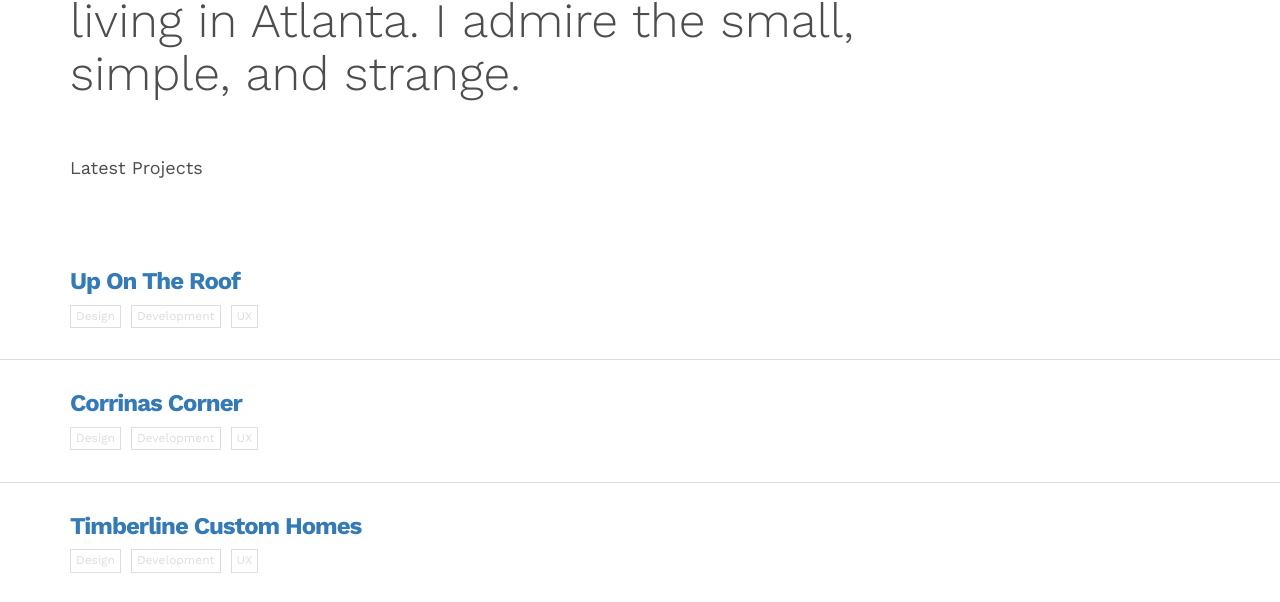
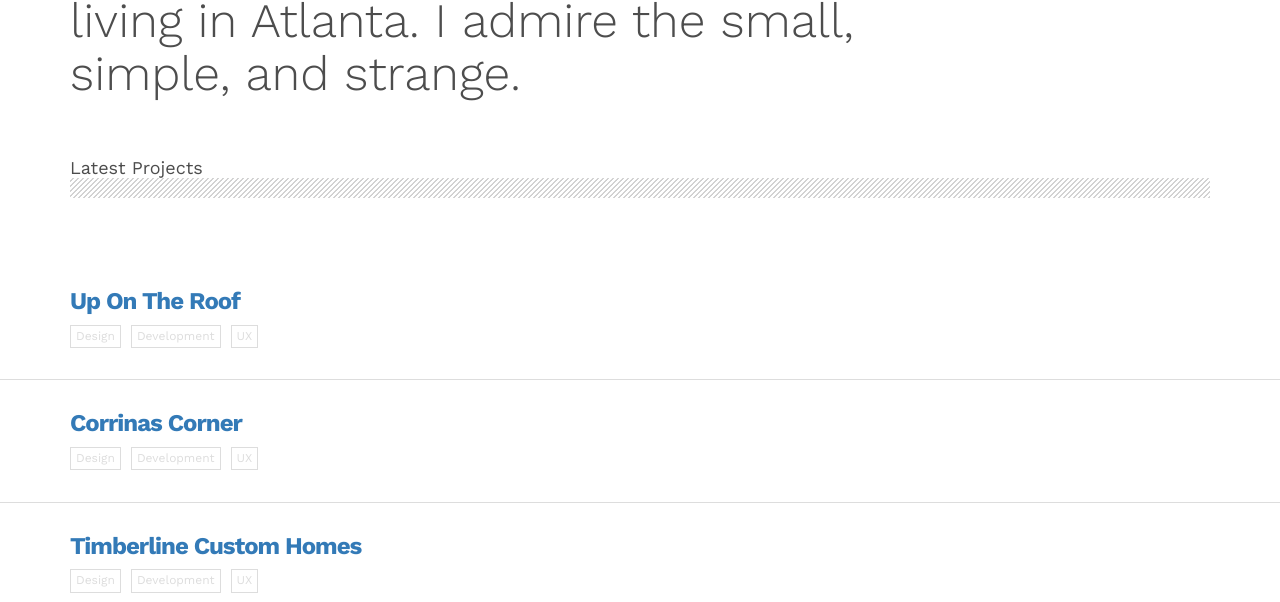
Before and after one commit to vibrains/vibrains, a website: page index.html in a window 1280 px wide. Shown: the part 198-800 px from the top of the page. Drawn offline with nearby package versions, Linux system fonts and the light colour scheme.

Commit message:
border image

```diff
--- a/index.html
+++ b/index.html
@@ -53,7 +53,7 @@
     </div>
   </div>
 
-  <div class="container">
+  <div class="container section-title">
     <h4>Latest Projects</h4>
   </div>
 
@@ -102,7 +102,6 @@
         </div>
       </div>
     </a>
-
   </div> <!--Work End -->
 
   <div class="container">
@@ -173,14 +172,8 @@
    <p>&copy; 2016 Company, Inc.</p>
  </footer>
 </div> <!-- /container -->
-
-
 <script src="js/script.js"></script>
 <script src="https://ajax.googleapis.com/ajax/libs/jquery/3.2.1/jquery.min.js"></script>
 <script src="https://maxcdn.bootstrapcdn.com/bootstrap/3.3.7/js/bootstrap.min.js" integrity="sha384-Tc5IQib027qvyjSMfHjOMaLkfuWVxZxUPnCJA7l2mCWNIpG9mGCD8wGNIcPD7Txa" crossorigin="anonymous"></script>
-
-<script type="text/javascript">
-</script>
-
 </body>
 </html>
--- a/sass/base.scss
+++ b/sass/base.scss
@@ -27,3 +27,13 @@ video.video-wrap {
 	object-fit: cover;
 	opacity: 1;
 }
+
+.section-title {
+	h4:after {
+		content: "";
+		display: block;
+		height: 20px;
+		background-image: url(../../img/border_diagonal.png);
+		background-position: center bottom;
+	}
+}
```
Also changed, not shown: dist/css/styles.css, img/border_diagonal.png (added).
